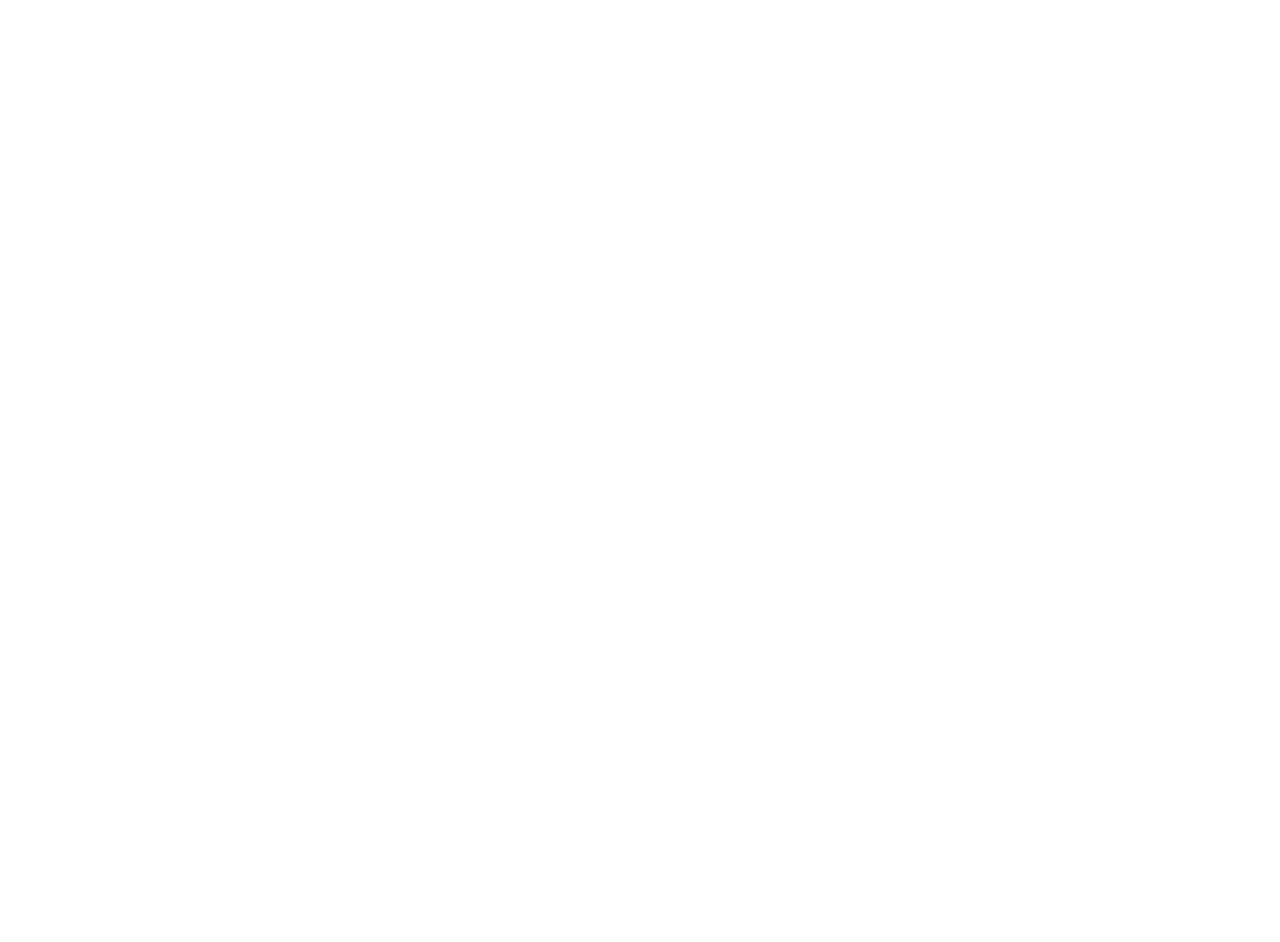
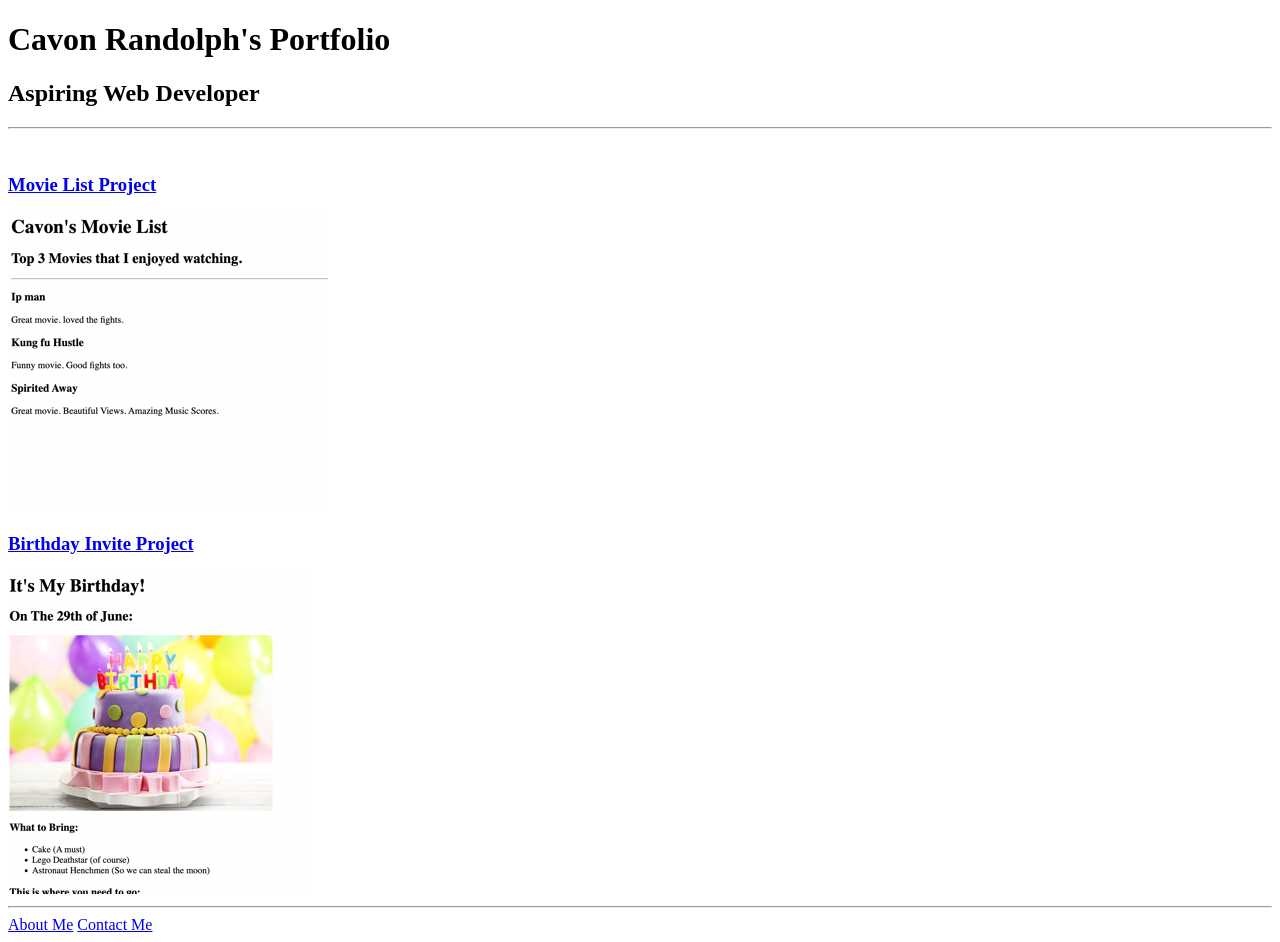
Before and after one commit to Lsnnov1/html-Portfolio, a plain HTML site: page index.html in a window 1280 px wide. Before the commit the page ends 800 px from the top, so only its background shows below. Drawn offline with Linux system fonts and the light colour scheme.

Commit message:
Add files via upload

```diff
--- a/index.html
+++ b/index.html
@@ -1,15 +1,23 @@
-<!-- TODO 1: Create the HTML Boilerplate -->
 
-<!-- TODO 2: Add Your previous projects' HTML into the public folder -->
+<!DOCTYPE html>
+<html lang="en">
+<head>
+    <meta charset="UTF-8">
+    <title>Cavon's Portfolio</title>
+</head>
 
-<!-- TODO 3: Take screenshots of your project previews and add the images to the images folder -->
 
-<!-- TODO 4: Add titles/subtitles etc. -->
-
-<!-- TODO 5: Add a link to the project pages -->
-
-<!-- TODO 6: Add images to show the project previews
-HINT for TODO 6: You can use the height attribute set to 200 to make the image smaller:
-https://developer.mozilla.org/en-US/docs/Web/HTML/Element/img#attr-height -->
-
-<!-- TODO 7: Add the Contact Me and About Me page links -->
+<body>
+    <h1>Cavon Randolph's Portfolio</h1>
+    <h2>Aspiring Web Developer</h2>
+    <hr>
+    <br>
+    <h3><a href="http://127.0.0.1:3000/4.3 HTML Portfiolio Project/4.3 HTML Porfolio Project/public/movielist.html"> Movie List Project</a></h3>
+    <img src="./assets/images/bestmovies.png"><br>
+    <h3><a href="http://127.0.0.1:3000/4.3 HTML Portfiolio Project/4.3 HTML Porfolio Project/public/birthdayinv.html"> Birthday Invite Project</a></h3>
+    <img src="./assets/images/cavonbinv Small.png"/>
+    <hr/>
+    <a href="./public/about.html">About Me</a>
+    <a href="./public/contact.html">Contact Me</a>
+</body>
+</html>
```
